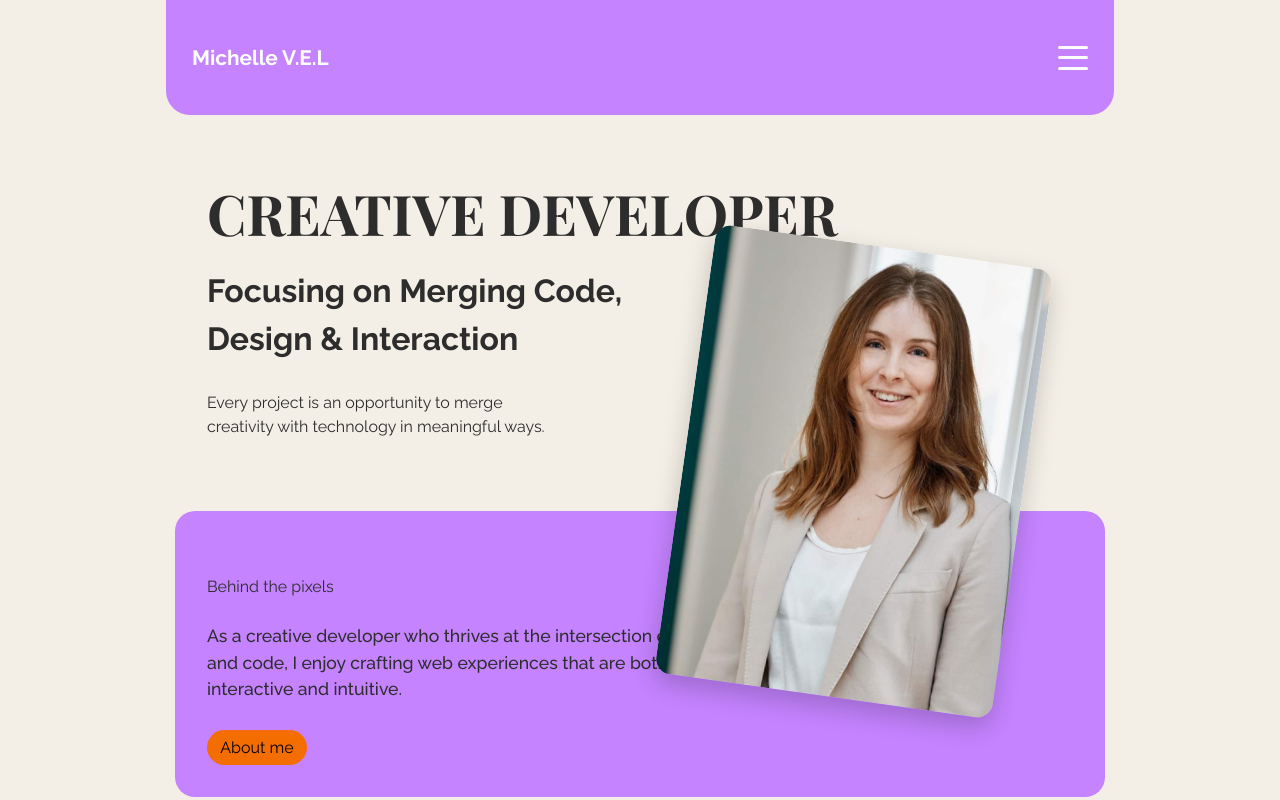
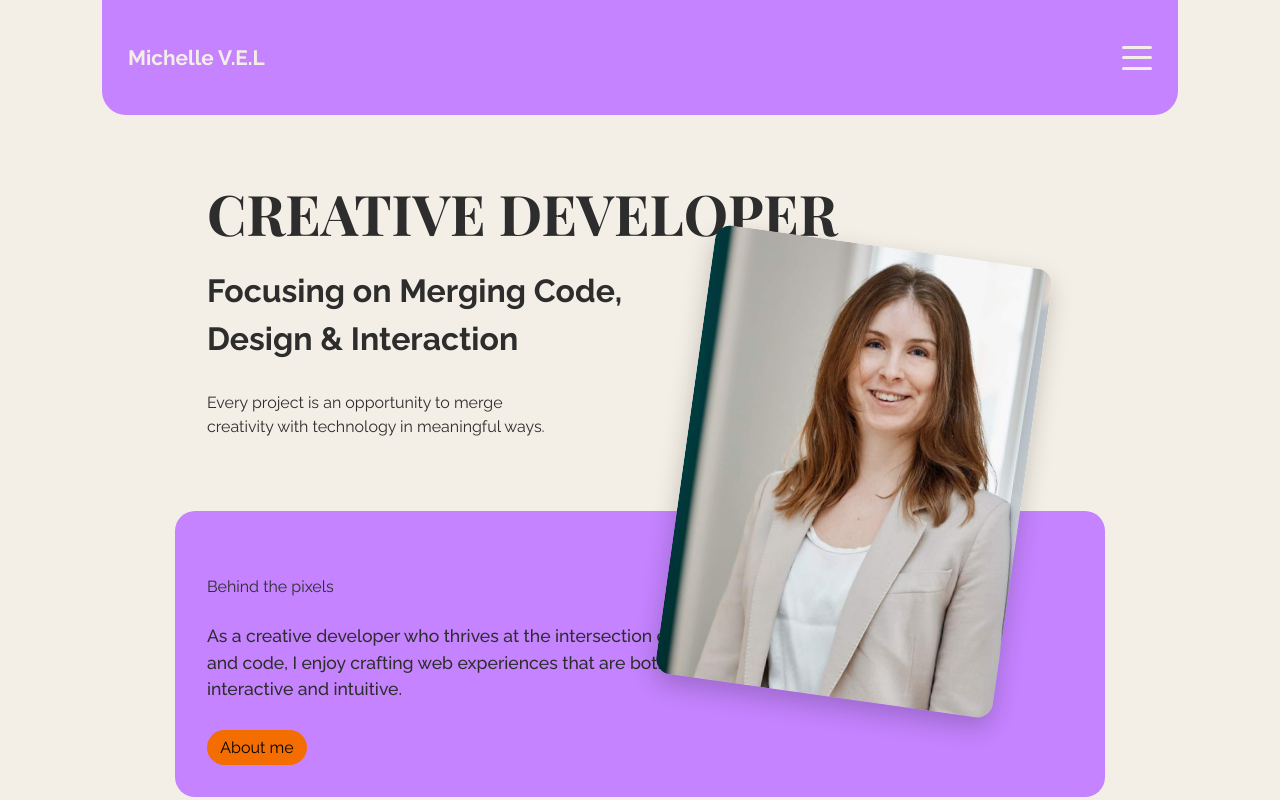
Before and after one commit to Enebye91/NewPortfolio, a React (Vite) app in the folder portfolio/: page / in a window 1280 px wide. Shown: the top 800 px of the page. Built offline with nearby package versions, Linux system fonts and the light colour scheme; a web font is replaced by a local one.

Commit message:
Fix of errors navbar

```diff
--- a/portfolio/src/components/navbar.jsx
+++ b/portfolio/src/components/navbar.jsx
@@ -1,4 +1,5 @@
 import "../styles/navbar.css";
+import { Link } from "react-router-dom";
 import { useState, useEffect, useRef } from "react";
 
 export default function Navbar() {
@@ -7,8 +8,9 @@ export default function Navbar() {
   const menuRef = useRef();
 
   const menuItems = [
-    { name: "Home", href: "#Home" },
-    { name: "About", href: "#About" },
+    { name: "Home", path: "#/" },
+    { name: "About", path: "/About" },
+    { name: "Case Studies", href: "/CaseStudie" },
   ];
 
   useEffect(() => {
@@ -22,7 +24,7 @@ export default function Navbar() {
   }, []);
 
   return (
-    <nav className="navbar">
+    <nav className="navbar" ref={menuRef}>
       <div className="logo">Michelle V.E.L</div>
 
       <div
@@ -34,12 +36,12 @@ export default function Navbar() {
         <span></span>
       </div>
 
-      <ul ref={menuRef} className={`nav-links ${open ? "show" : ""}`}>
+      <ul className={`nav-links ${open ? "show" : ""}`}>
         {menuItems.map((item) => (
           <li key={item.name}>
-            <a href={item.href} onClick={() => setOpen(false)}>
+            <Link to={item.path} onClick={() => setOpen(false)}>
               {item.name}
-            </a>
+            </Link>
           </li>
         ))}
       </ul>
--- a/portfolio/src/styles/navbar.css
+++ b/portfolio/src/styles/navbar.css
@@ -1,11 +1,9 @@
 .navbar {
-  width: 90%;
+  width: 100%;
   height: 4rem;
-  padding: 2%;
+  padding: 4%;
   background: var(--purple);
-  border-bottom-left-radius: 24px;
-  border-bottom-right-radius: 24px;
-  color: white;
+  color: var(--cream);
   display: flex;
   justify-content: space-between;
   align-items: center;
@@ -15,6 +13,7 @@
 .logo {
   font-size: 1.3rem;
   font-weight: bold;
+  color: var(--cream);
 }
 
 .hamburger {
@@ -31,13 +30,13 @@
   display: block;
   height: 3px;
   width: 100%;
-  background: white;
+  background: var(--cream);
   border-radius: 2px;
   transition: all 0.3s;
 }
 
 .hamburger.open span:nth-child(1) {
-  transform: rotate(45deg) translate(5px, 5px);
+  transform: rotate(45deg) translate(5px, 10px);
 }
 
 .hamburger.open span:nth-child(2) {
@@ -45,23 +44,22 @@
 }
 
 .hamburger.open span:nth-child(3) {
-  transform: rotate(-45deg) translate(5px, -5px);
+  transform: rotate(-45deg) translate(5px, -10px);
 }
 
-/* Menu */
 .nav-links {
   list-style: none;
   position: absolute;
   top: 100%;
   left: 0;
   right: 0;
-  background: #333;
   border-radius: 16px;
+  background: var(--black);
   display: none;
   flex-direction: column;
   padding: 1rem 0;
-  transition: max-height 0.3s ease;
-  overflow: hidden;
+  overflow: visible;
+  z-index: 1000;
 }
 
 .nav-links.show {
@@ -70,23 +68,25 @@
 
 .nav-links li {
   text-align: center;
-  border-bottom: 1px solid #444;
 }
 
 .nav-links li a {
   display: block;
   padding: 0.75rem 0;
-  color: white;
+  color: var(--cream);
   text-decoration: none;
 }
 
 .nav-links li a:hover {
-  background: #444;
+  background: var(--purple);
 }
 
 @media (min-width: 768px) {
   .navbar {
-    width: 70%;
+    width: 80%;
+    padding: 2%;
+    border-bottom-left-radius: 24px;
+    border-bottom-right-radius: 24px;
   }
 
   .nav-links {
@@ -95,8 +95,13 @@
     top: 100%;
     right: 0;
     left: auto;
-    background: #333;
     flex-direction: column;
     display: none;
   }
 }
+
+@media (min-width: 1024) {
+  .navbar {
+    width: 70px;
+  }
+}
```
